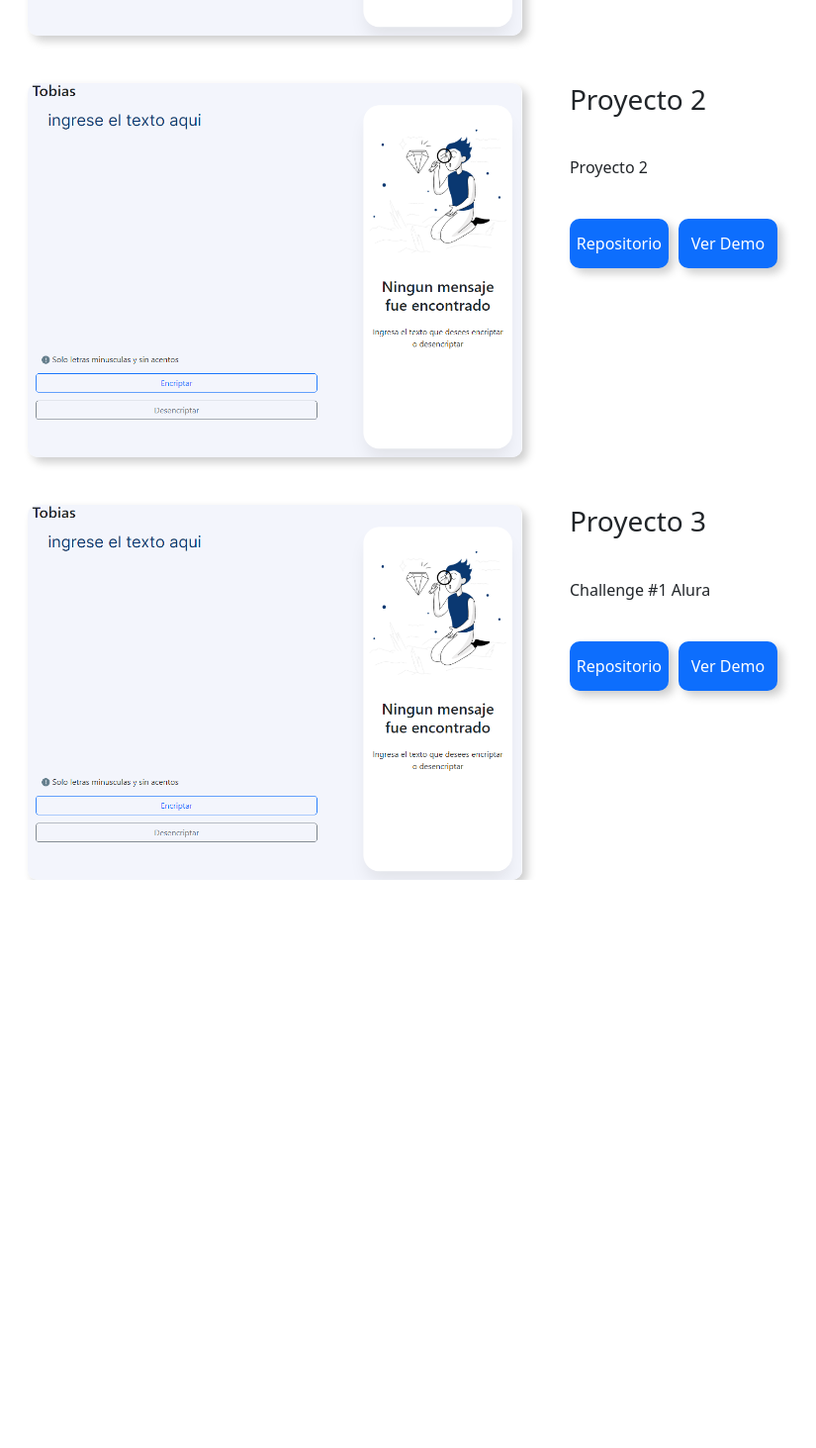
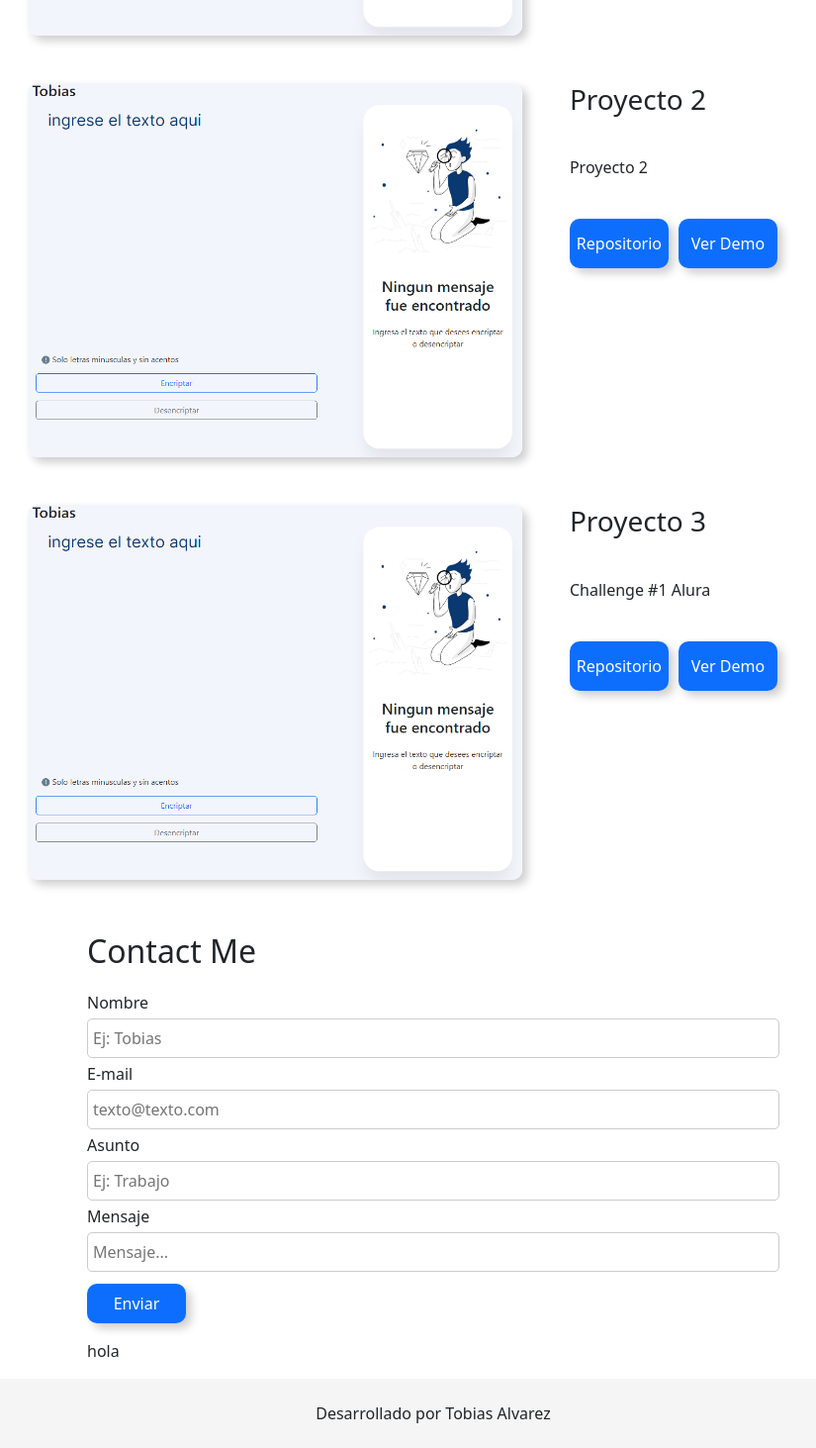
Before and after one commit to tob-alvarez/portfolio-alura, a React (Vite) app: page / in a window 1280 px wide. Shown: the part 1176-2639 px from the top of the page at 99% size, without its empty margins (202-1027 px from the left). Before the commit the page ends 2065 px from the top, so only its background shows below. Built offline with nearby package versions, Linux system fonts and the light colour scheme.

Commit message:
cambios en la pagina, falta validaciones en form

```diff
--- a/src/App.jsx
+++ b/src/App.jsx
@@ -1,3 +1,5 @@
+import ContactMe from "./components/ContactMe/ContactMe";
+import Footer from "./components/Footer/Footer";
 import Header from "./components/Header/Header";
 import Proyectos from "./components/Proyectos/Proyectos";
 import Skills from "./components/Skills/Skills";
@@ -5,12 +7,12 @@ import SobreMi from "./components/SobreMi/SobreMi";
 const App = () => {
   return (
     <>
-      <div className="container1">
-        <Header></Header>
-        <SobreMi></SobreMi>
-        <Skills></Skills>
-        <Proyectos />
-      </div>
+      <Header></Header>
+      <SobreMi></SobreMi>
+      <Skills></Skills>
+      <Proyectos />
+      <ContactMe></ContactMe>
+      <Footer></Footer>
     </>
   );
 };
--- /dev/null
+++ b/src/components/ContactMe/ContactMe.css
@@ -0,0 +1,21 @@
+.contenedor-contact{
+    width: 700px;
+}
+.tituloContact{
+    font-size: 32px;
+}
+.inputContacto{
+    border: 1px solid #ccc;
+    height: 40px;
+    border-radius: 5px;
+    padding-left: 5px;
+}
+.botonEnviarForm{
+    width: 100px;
+    height: 40px;
+    border-radius: 10px;
+    background-color: #0d6efd;
+    border: none;
+    box-shadow: 5px 5px 10px rgba(0,0,0,0.2);
+    color: #fff;
+}
--- /dev/null
+++ b/src/components/ContactMe/ContactMe.jsx
@@ -0,0 +1,48 @@
+import "./ContactMe.css";
+
+const ContactMe = () => {
+  return (
+    <>
+      <form
+        id="Contact"
+        className="container1 d-flex flex-column contenedor-contact mt-5"
+      >
+        <p className="tituloContact">Contact Me</p>
+        <label>Nombre</label>
+        <input
+          required
+          className="inputContacto mt-1 mb-1"
+          type="text"
+          placeholder="Ej: Tobias"
+        />
+        <label>E-mail</label>
+        <input
+          required
+          className="inputContacto mt-1 mb-1"
+          type="mail"
+          placeholder="texto@texto.com"
+        />
+        <label>Asunto</label>
+        <input
+          required
+          className="inputContacto mt-1 mb-1"
+          type="text"
+          placeholder="Ej: Trabajo"
+        />
+        <label>Mensaje</label>
+        <input
+          required
+          className="inputContacto mt-1 mb-1"
+          type="text"
+          placeholder="Mensaje..."
+        />
+        <button type="submit" className="botonEnviarForm mt-2">
+          Enviar
+        </button>
+        <p className="mt-3">hola</p>
+      </form>
+    </>
+  );
+};
+
+export default ContactMe;
--- /dev/null
+++ b/src/components/Footer/Footer.css
@@ -0,0 +1,6 @@
+.footer{
+    height: 70px;
+    align-items: center;
+    background-color: #F5F5F5;
+    width: 100%;
+}
--- /dev/null
+++ b/src/components/Footer/Footer.jsx
@@ -0,0 +1,11 @@
+import "./Footer.css";
+
+const Footer = () => {
+  return (
+    <div className="d-flex justify-content-center footer">
+      Desarrollado por Tobias Alvarez
+    </div>
+  );
+};
+
+export default Footer;
--- a/src/components/Header/Header.jsx
+++ b/src/components/Header/Header.jsx
@@ -4,21 +4,21 @@ import logo from "../../assets/logo.svg";
 const Header = () => {
   return (
     <div className="box-header">
-      <div className="d-flex gap-3">
+      <div className="d-flex gap-3 contenedorHeader">
         <img src={logo} alt="" />
         <h2>Tobias Alvarez</h2>
       </div>
       <ul className="lista-links">
         <li>
-          <a href="#">Sobre mi</a>
+          <a href="#SobreMi">Sobre mi</a>
         </li>
         <li>
-          <a href="#">Skills</a>
+          <a href="#Skills">Skills</a>
         </li>
         <li>
-          <a href="#">Proyectos</a>
+          <a href="#Proyectos">Proyectos</a>
         </li>
-        <a href="" className="mail">
+        <a href="#Contact" className="mail">
           <strong>tosal1099@gmail.com</strong>
         </a>
       </ul>
--- a/src/components/Header/HeaderStyle.css
+++ b/src/components/Header/HeaderStyle.css
@@ -1,9 +1,12 @@
 .box-header {
     display: flex;
-    width: 1200px;
+    width: 100%;
     padding: 32px 0px;
-    justify-content: space-between;
+    justify-content: center;
     align-items: center;
+}
+.contenedorHeader{
+    width: 40%;
 }
 .lista-links{
     display: flex;
--- a/src/components/Proyectos/Proyectos.jsx
+++ b/src/components/Proyectos/Proyectos.jsx
@@ -3,7 +3,10 @@ import fotoChallenge1 from "../../assets/Captura-C1.png";
 
 const Proyectos = () => {
   return (
-    <div className="container1  d-flex justify-content-center mt-5 flex-column align-items-center">
+    <div
+      id="Proyectos"
+      className="container1  d-flex justify-content-center mt-5 flex-column align-items-center"
+    >
       <h2 className="mb-5">Proyectos</h2>
       <div className="d-flex flex-column">
         <div className="proyecto">
--- a/src/components/SobreMi/SobreMi.css
+++ b/src/components/SobreMi/SobreMi.css
@@ -20,4 +20,5 @@
 }
 .contenedorSobreMi{
     padding: 32px 0px;
+    width: 70%;
 }
--- a/src/components/SobreMi/SobreMi.jsx
+++ b/src/components/SobreMi/SobreMi.jsx
@@ -6,9 +6,10 @@ const SobreMi = () => {
       <div className="infoSobreMi">
         <h1>Hola soy Tobias, Frontend Developer</h1>
         <p>
-          Lorem ipsum dolor sit, amet consectetur adipisicing elit. Dicta
-          facilis quod, eaque adipisci omnis officiis asperiores voluptatum
-          itaque aut accusantium consequatur mollitia labore, quibusdam
+          Apasionado de la tecnología y amante de la creatividad, destaco por
+          mis habilidades blandas excepcionales en comunicación, colaboración y
+          liderazgo. Mi pasión por crear aplicaciones es el motor que impulsa mi
+          búsqueda constante de soluciones innovadoras y experiencias únicas.
         </p>
         <div className="d-flex gap-4 links-social pt-4">
           <a href="https://github.com/tob-alvarez" target="blank">
--- a/src/index.css
+++ b/src/index.css
@@ -6,6 +6,6 @@
 }
 
 .container1{
-  max-width: 1200px;
+  max-width: 100%;
   margin: 0 auto;
 }
```
